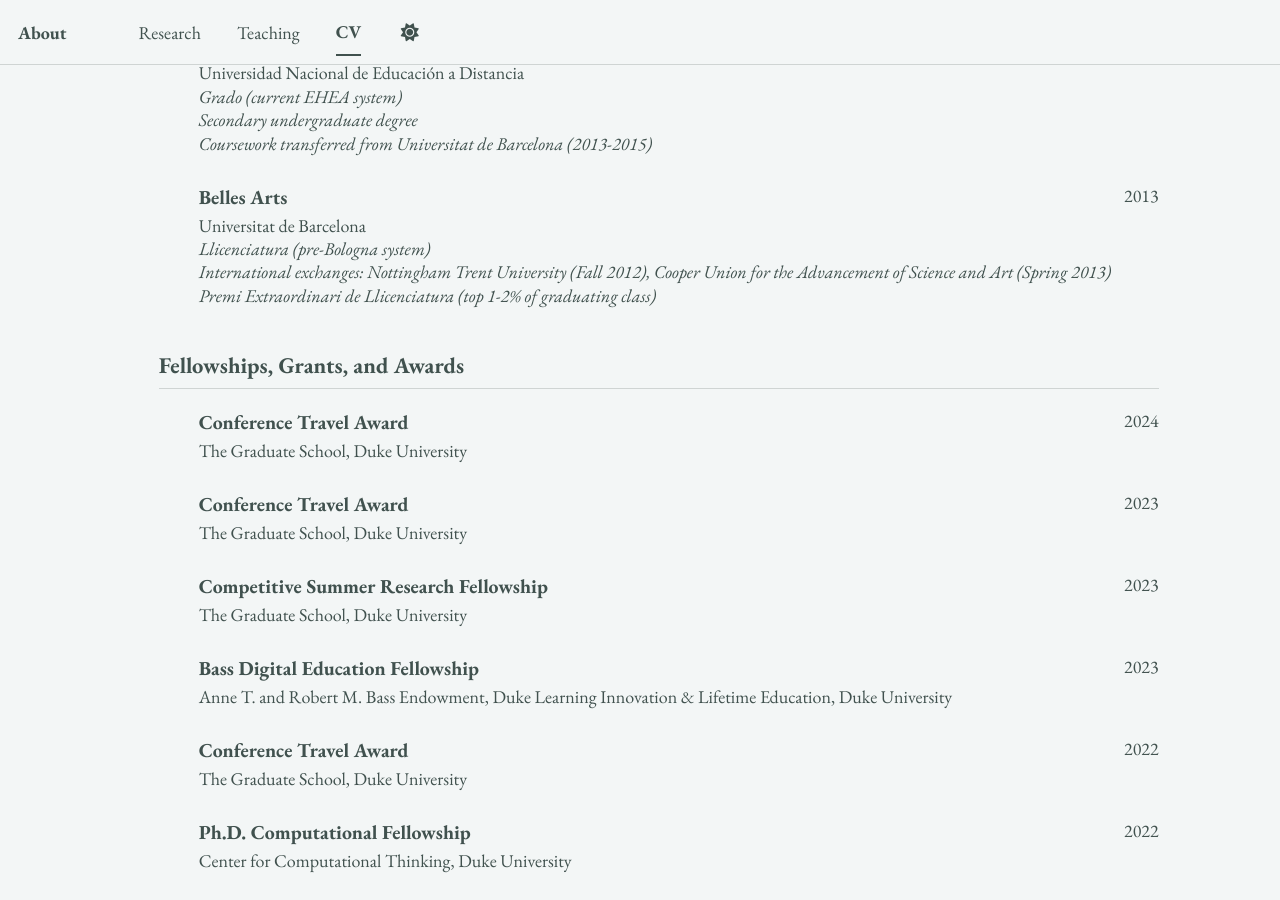
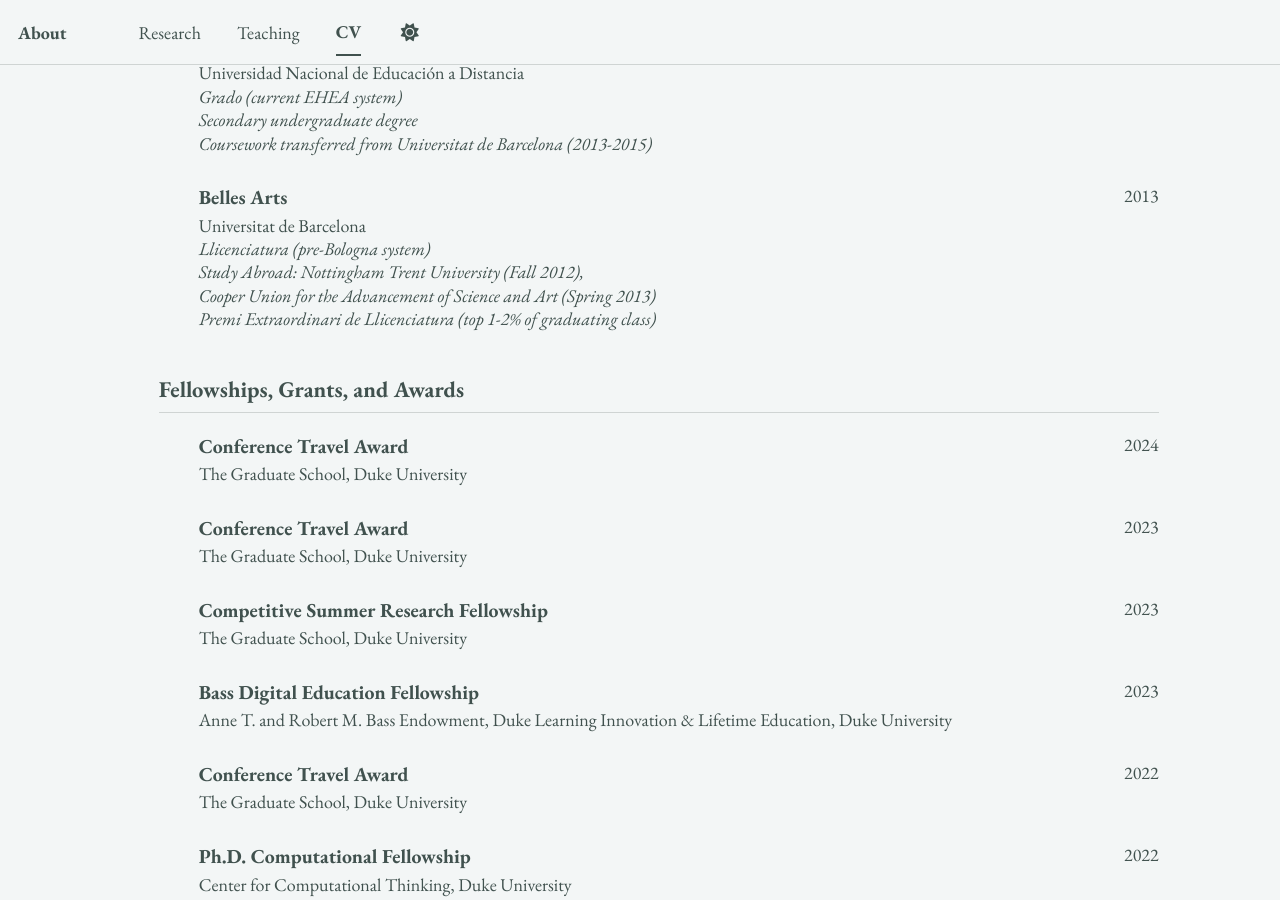
Before and after one commit to epujol90/epujol90.github.io, a Jekyll site: the page built from _pages/cv-json.md, in a window 1280 px wide and 900 px high, scrolled down 946 px. Built offline with Jekyll 4.4.1, drawn with Linux system fonts in a browser that asks for light colours; a script bundle is joined from its source files by our own code; library files that are not in the unit come from our copies.

Commit message:
Update cv.json

```diff
--- a/_data/cv.json
+++ b/_data/cv.json
@@ -70,7 +70,7 @@
     {
       "institution": "Universitat de Barcelona",
       "area": "Belles Arts",
-      "studyType": "Llicenciatura (pre-Bologna system)<br>International exchanges: Nottingham Trent University (Fall 2012), Cooper Union for the Advancement of Science and Art (Spring 2013)",
+      "studyType": "Llicenciatura (pre-Bologna system)<br>Study Abroad: Nottingham Trent University (Fall 2012),<br>Cooper Union for the Advancement of Science and Art (Spring 2013)",
       "startDate": "",
       "endDate": "2013",
       "gpa": null,
```
